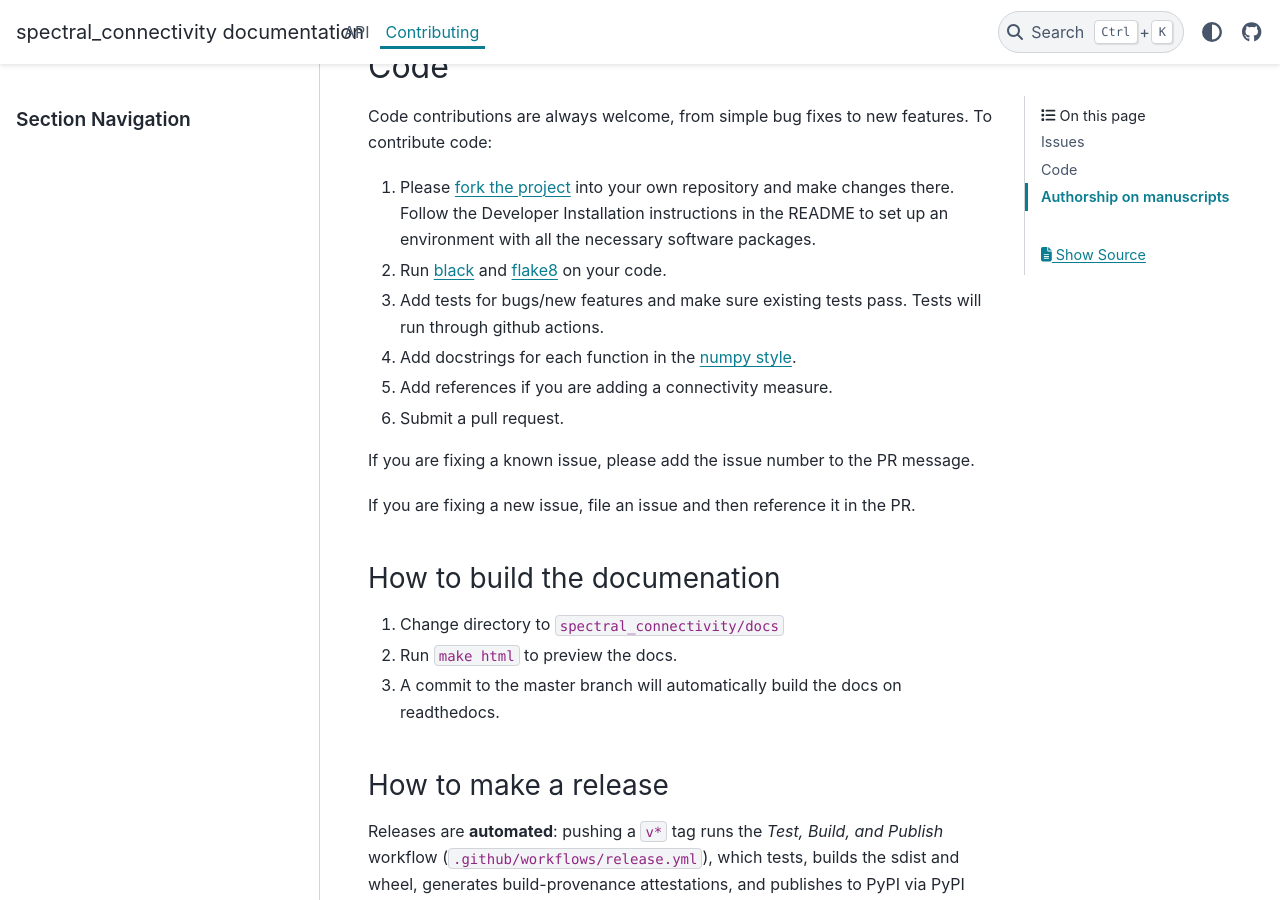
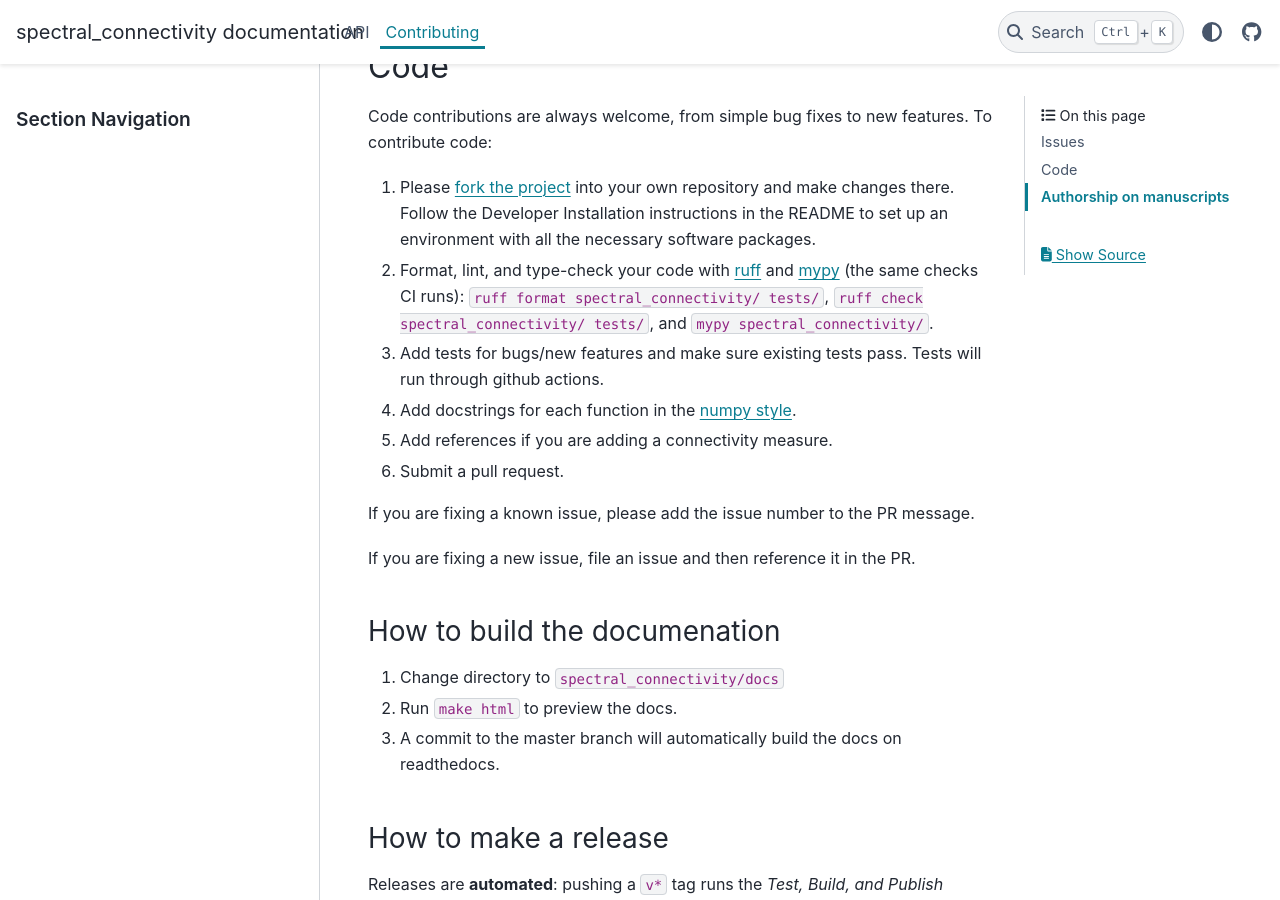
Before and after one commit to Eden-Kramer-Lab/spectral_connectivity, a Sphinx documentation site: the page built from docs/contributing.md, in a window 1280 px wide and 900 px high, scrolled down 690 px. Built offline with Sphinx 7.4.7 and the PyData theme 0.15.4, drawn with Linux system fonts in a browser that asks for light colours; pages that are not in the unit, such as notebooks, are missing from menus; the version number could not be read and is left out.

Commit message:
docs: update contributing guide to ruff/mypy (was black/flake8)
The code-contribution steps told contributors to run black and flake8, but
the project uses ruff (format + lint) and mypy -- the same checks the CI
quality job runs. Point to those with the actual commands.

Co-Authored-By: Claude Opus 4.8 <noreply@anthropic.com>

```diff
--- a/docs/contributing.md
+++ b/docs/contributing.md
@@ -13,7 +13,7 @@ Please note that we **cannot**, in general, answer questions about particular co
 Code contributions are always welcome, from simple bug fixes to new features. To contribute code:
 
 1. Please [fork the project](https://github.com/Eden-Kramer-Lab/spectral_connectivity/fork) into your own repository and make changes there. Follow the Developer Installation instructions in the README to set up an environment with all the necessary software packages.
-2. Run [black](https://github.com/python/black) and [flake8](http://flake8.pycqa.org/en/latest/) on your code.
+2. Format, lint, and type-check your code with [ruff](https://docs.astral.sh/ruff/) and [mypy](https://mypy-lang.org/) (the same checks CI runs): `ruff format spectral_connectivity/ tests/`, `ruff check spectral_connectivity/ tests/`, and `mypy spectral_connectivity/`.
 3. Add tests for bugs/new features and make sure existing tests pass. Tests will run through github actions.
 4. Add docstrings for each function in the [numpy style](https://numpydoc.readthedocs.io/en/latest/format.html).
 5. Add references if you are adding a connectivity measure.
```
